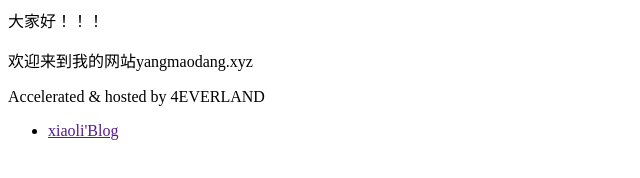
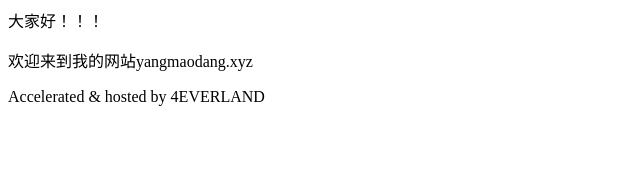
Before and after one commit to xiaolibohan/xiaolibohan.gi, a plain HTML site: page index.html in a window 1280 px wide. Shown: the full height of the page, 0-640 px from the left. Drawn offline with Linux system fonts and the light colour scheme.

Commit message:
Update index.html

```diff
--- a/index.html
+++ b/index.html
@@ -1,6 +1,3 @@
 <p>大家好！！！</p>
 <p>欢迎来到我的网站yangmaodang.xyz</p>
 <p>Accelerated & hosted by 4EVERLAND</p>
-<ul>
-  <li><a href="">xiaoli'Blog</a></li>
-</ul>
```
